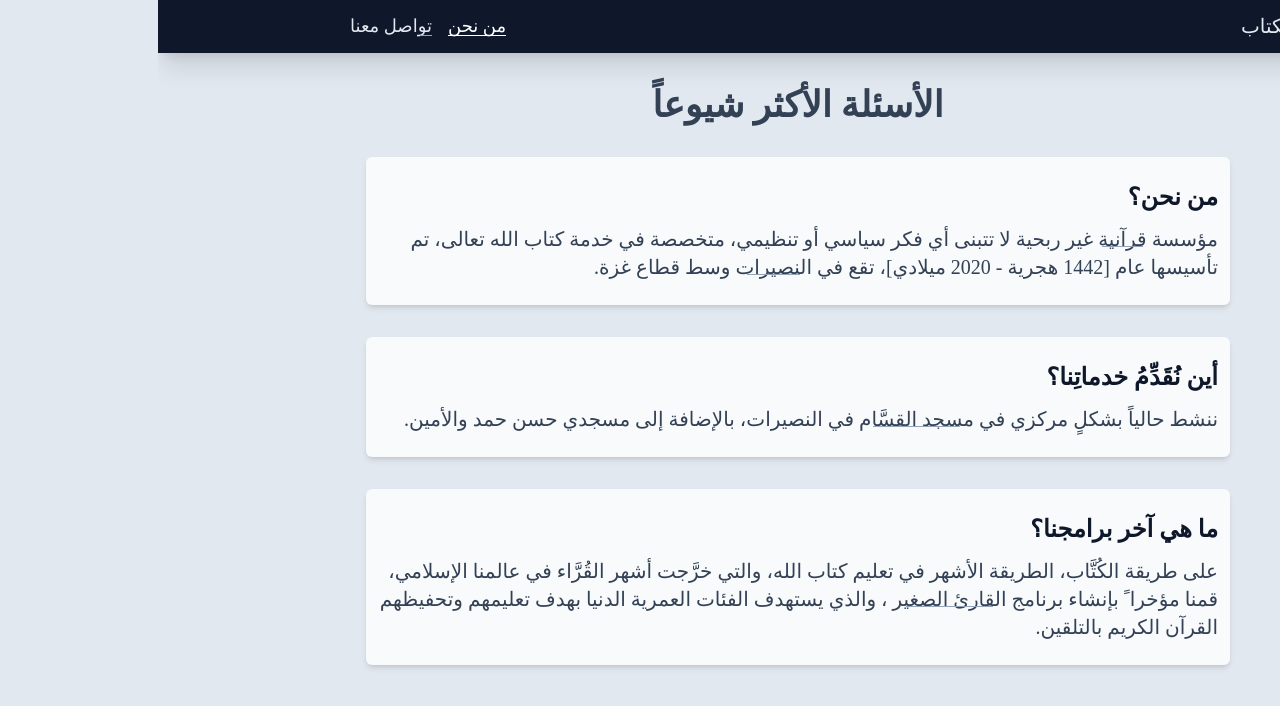
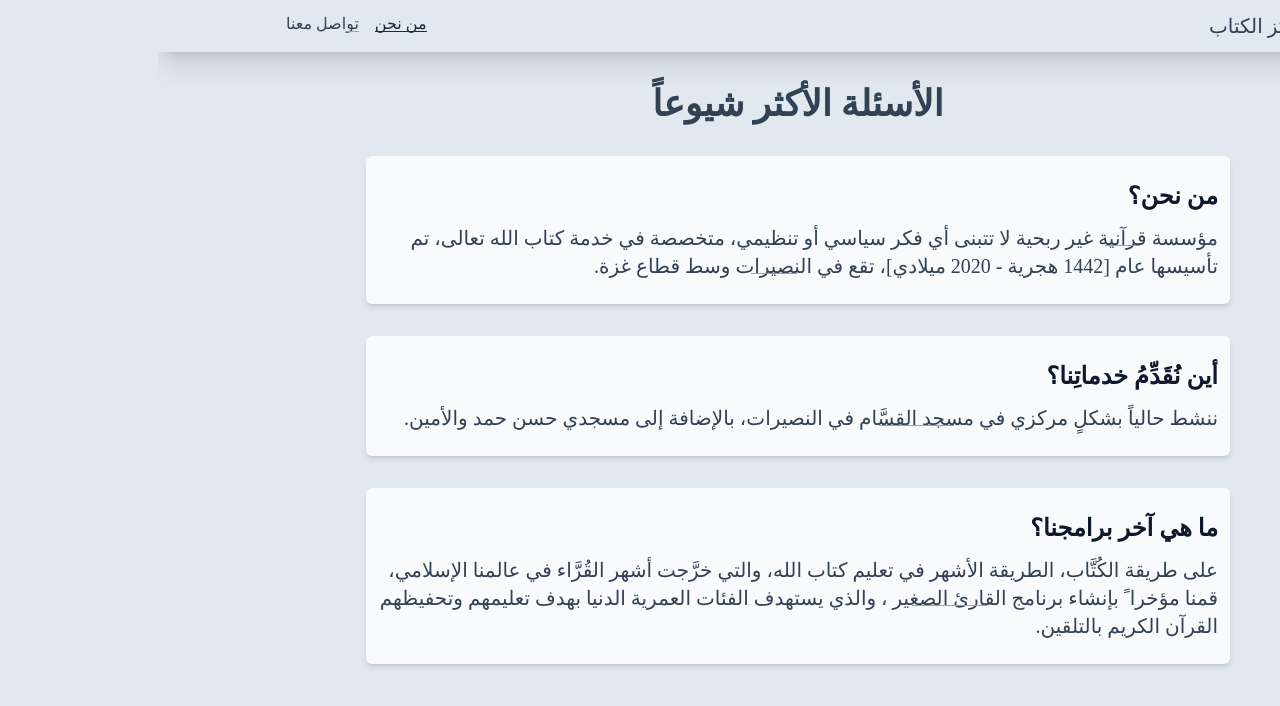
Before and after one commit to AnsBdran/Al-Kitab-center, a React (Vite) app: page /about in a window 1280 px wide. Shown: the top 706 px of the page. Built offline with nearby package versions, Linux system fonts and the light colour scheme; a web font is replaced by a local one.

Commit message:
updated the header bg-color

```diff
--- a/src/components/header/header.jsx
+++ b/src/components/header/header.jsx
@@ -7,8 +7,8 @@ import Nav from "../nav/nav";
 
 export default function Header() {
   return (
-    <header className=" py-3 px-4 sm:px-24 md:text-lg bg-slate-900 text-slate-200 shadow-xl">
-      <div className="flex justify-between ">
+    <header className=" py-3 px-4 text-sm sm:text-base bg-slate-200 shadow-xl">
+      <div className="flex justify-between  mx-auto max-w-5xl">
         <Link to="/">
           <span className="text-lg md:text-xl font-medium"> مركز الكتاب</span>
         </Link>
--- a/src/components/highlight-text/highlight-text.jsx
+++ b/src/components/highlight-text/highlight-text.jsx
@@ -2,7 +2,7 @@ import React from 'react';
 
 function HighlightText({children}) {
     return (
-        <span className="text-slate-700 relative before:absolute before:w-[70%] before:h-px before:bottom-[3px] hover:before:w-[90%] before:transition-all hover:before:bg-slate-700 hover:text-slate-900 before:right-0 before:left-0 before:mx-auto before:mx-auto before:bg-slate-400 whitespace-nowrap">{children}</span>
+        <span className="text-slate-700 relative before:absolute before:w-[60%] before:h-px before:bottom-[3px] hover:before:w-[90%] before:transition-all hover:before:bg-slate-700 hover:text-slate-900 before:right-0 before:left-0 before:mx-auto before:mx-auto before:bg-slate-400 whitespace-nowrap">{children}</span>
     );
 }
 
--- a/src/components/nav/nav.jsx
+++ b/src/components/nav/nav.jsx
@@ -3,7 +3,7 @@ import { NavLink } from "react-router-dom";
 export default function Nav() {
   return (
     <nav>
-      <ul className="flex justify-center gap-4 md:pl-24">
+      <ul className="flex justify-center gap-4">
         <Link to="/about">من نحن</Link>
         <Link to="/contact">تواصل معنا</Link>
       </ul>
@@ -15,7 +15,7 @@ const Link = ({ to, children }) => (
   <li>
     <NavLink
       to={to}
-      className="relative before:absolute before:bg-slate-400 before:h-px before:bottom-0 before:w-3 before:transition-all hover:text-slate-50 hover:before:w-4"
+      className="relative before:absolute before:bg-slate-400 before:h-px before:bottom-0 before:w-3 before:transition-all hover:text-slate-800 hover:before:w-4"
     >
       {children}
     </NavLink>
--- a/src/index.css
+++ b/src/index.css
@@ -12,5 +12,5 @@ body {
 }
 
 a.active {
-  @apply text-white before:w-full hover:before:w-full before:bg-white;
+  @apply text-slate-800 before:w-full hover:before:w-full before:bg-slate-800;
 }
--- a/src/routes/contact/contact.jsx
+++ b/src/routes/contact/contact.jsx
@@ -43,7 +43,7 @@ const ContactCard = ({ children, link, className }) => (
     className={
       className +
       " " +
-      "bg-white  p-1 md:p-2 rounded-md shadow-xl cursor-pointer hover:bg-slate-100 active:shadow-md active:bg-slate-50 transition-all aspect-square duration-100 w-16  sm:w-24"
+      "bg-white  p-1 md:p-2 rounded-md shadow-xl cursor-pointer hover:bg-slate-100 active:shadow-md hover:rotate-2 active:bg-slate-50 transition-all aspect-square duration-100 w-16  sm:w-24"
     }
   >
     <a href={link} target="_blank" className="">
```
